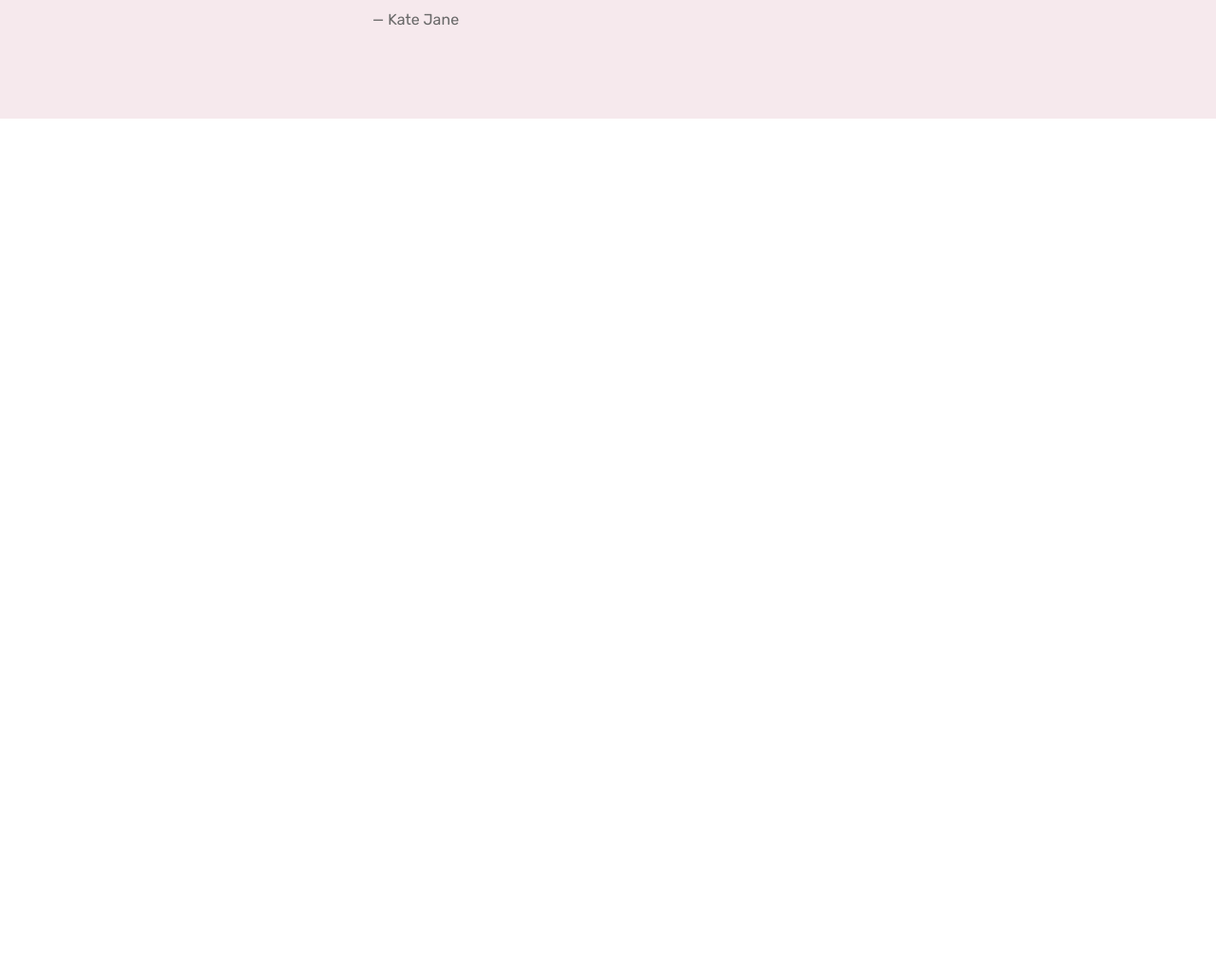
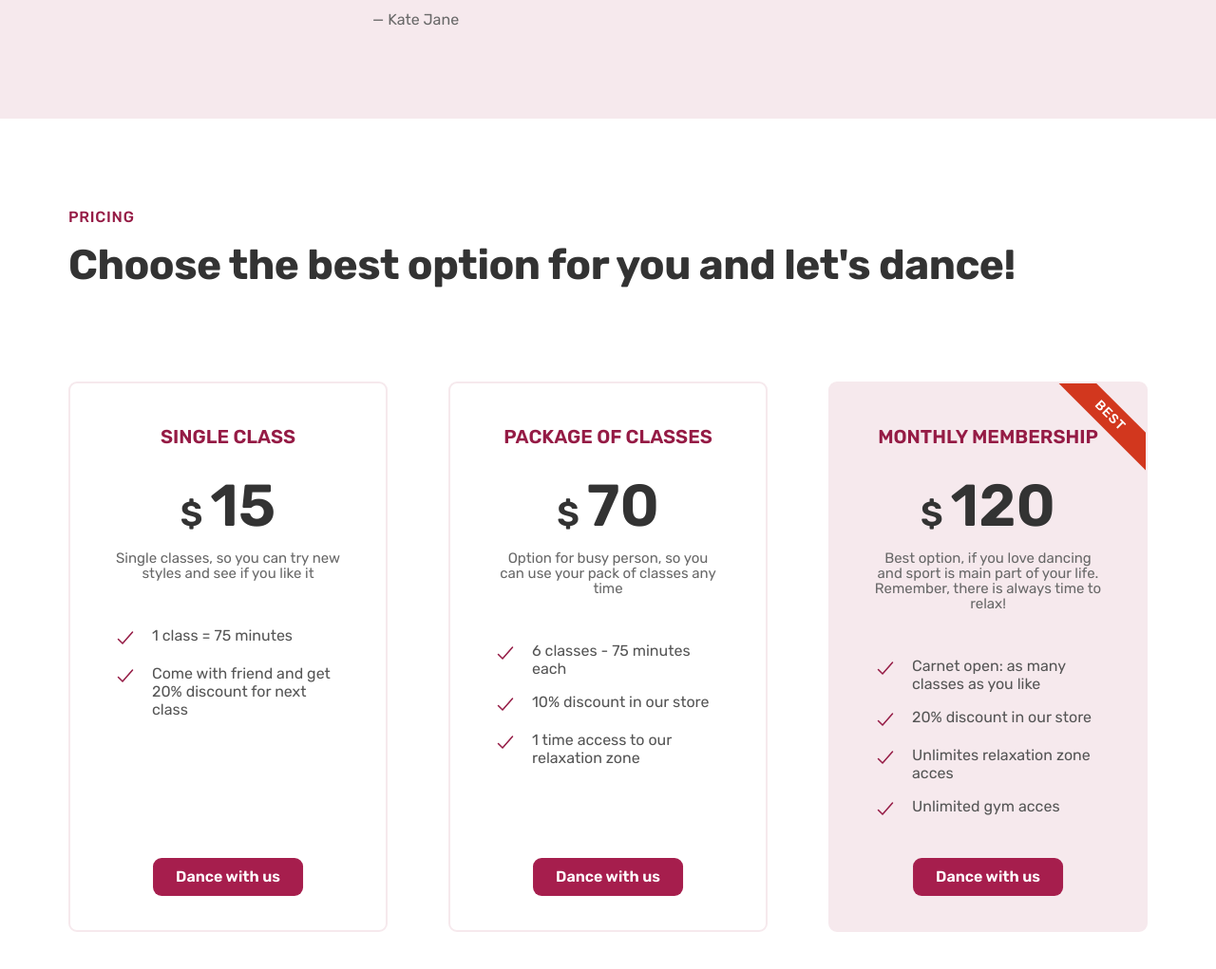
Before and after one commit to agataszus/efdance-website, a plain HTML site: page index.html in a window 1280 px wide. Shown: the part 4677-5698 px from the top of the page at 95% size. Before the commit the page ends 4802 px from the top, so only its background shows below. Drawn offline with nearby package versions, Linux system fonts and the light colour scheme.

Commit message:
feat(pricing section): added html and css for pricing section

```diff
--- a/css/style.css
+++ b/css/style.css
@@ -534,3 +534,113 @@
 .gallery-img {
   overflow: hidden;
 }
+
+/**********************************/
+/* PRICING SECTION */
+/**********************************/
+
+.prices-section {
+  padding: 9.6rem 0;
+}
+
+.pricing-card {
+  display: block;
+  padding: 4.6rem;
+  border: 2px solid #f6e9ed;
+  border-radius: 9px;
+  position: relative;
+  height: 58rem;
+}
+
+.pricing-card-best {
+  background-color: #f6e9ed;
+  overflow: hidden;
+}
+
+.pricing-header {
+  text-align: center;
+  margin-bottom: 4.8rem;
+}
+.pricing-name {
+  text-transform: uppercase;
+  font-size: 2rem;
+  font-weight: 600;
+  color: #951b45;
+  margin-bottom: 3.2rem;
+}
+
+.price {
+  font-size: 6.2rem;
+  font-weight: 600;
+  color: #333;
+  margin-bottom: 1.6rem;
+}
+
+.price-symbol {
+  font-size: 3.6rem;
+  margin-right: 8px;
+}
+
+.pricing-description {
+  font-size: 1.5rem;
+  line-height: 1.6rem;
+  color: #686868;
+}
+
+.pricing-attributes {
+  list-style: none;
+  font-size: 1.6rem;
+  line-height: 1.2;
+  color: #555;
+  display: flex;
+  flex-direction: column;
+  gap: 1.6rem;
+}
+
+.pricing-attributes li {
+  display: flex;
+  gap: 1.6rem;
+  align-items: flex-start;
+}
+
+.price-icon {
+  width: 2.4rem;
+  height: 2.4rem;
+  color: #951b45;
+  flex-shrink: 0;
+}
+
+.price-btn {
+  position: absolute;
+  left: 50%;
+  bottom: 3.6rem;
+  transform: translate(-50%, 0);
+}
+
+.price-btn:link,
+.price-btn:visited,
+.price-btn:hover,
+.price-btn:active {
+  font-size: 1.6rem;
+  padding: 1.2rem 2.4rem;
+}
+
+.price-card-best {
+  display: block;
+  padding: 0.7rem 5.8rem;
+  background-color: #d2371e;
+
+  position: absolute;
+  top: 2rem;
+  right: -4rem;
+  transform: rotate(45deg);
+}
+
+.price-card-best p {
+  font-size: 1.4rem;
+  font-weight: 500;
+  color: #fff;
+  text-align: center;
+  text-transform: uppercase;
+  letter-spacing: 0.75px;
+}
--- a/index.html
+++ b/index.html
@@ -476,6 +476,121 @@
           </figure>
         </div>
       </section>
+
+      <section class="prices-section">
+        <div class="container">
+          <span class="subheading">Pricing</span>
+          <h2 class="heading-secondary">
+            Choose the best option for you and let's dance!
+          </h2>
+        </div>
+        <div class="container grid grid--3-cols">
+          <div class="pricing-card">
+            <header class="pricing-header">
+              <p class="pricing-name">Single class</p>
+              <p class="price"><span class="price-symbol">$</span>15</p>
+              <p class="pricing-description">
+                Single classes, so you can try new styles and see if you like it
+              </p>
+            </header>
+            <ul class="pricing-attributes">
+              <li>
+                <ion-icon
+                  name="checkmark-outline"
+                  class="price-icon"
+                ></ion-icon>
+                <p>1 class = 75 minutes</p>
+              </li>
+              <li>
+                <ion-icon
+                  name="checkmark-outline"
+                  class="price-icon"
+                ></ion-icon>
+                <p>Come with friend and get 20% discount for next class</p>
+              </li>
+            </ul>
+            <a href="#" class="price-btn btn btn--full">Dance with us</a>
+          </div>
+          <div class="pricing-card">
+            <header class="pricing-header">
+              <p class="pricing-name">Package of classes</p>
+              <p class="price"><span class="price-symbol">$</span>70</p>
+              <p class="pricing-description">
+                Option for busy person, so you can use your pack of classes any
+                time
+              </p>
+            </header>
+            <ul class="pricing-attributes">
+              <li>
+                <ion-icon
+                  name="checkmark-outline"
+                  class="price-icon"
+                ></ion-icon>
+                <p>6 classes - 75 minutes each</p>
+              </li>
+              <li>
+                <ion-icon
+                  name="checkmark-outline"
+                  class="price-icon"
+                ></ion-icon>
+                <p>10% discount in our store</p>
+              </li>
+              <li>
+                <ion-icon
+                  name="checkmark-outline"
+                  class="price-icon"
+                ></ion-icon>
+                <p>1 time access to our relaxation zone</p>
+              </li>
+            </ul>
+            <a href="#" class="price-btn btn btn--full">Dance with us</a>
+          </div>
+          <div class="pricing-card pricing-card-best">
+            <header class="pricing-header">
+              <p class="pricing-name">Monthly membership</p>
+              <p class="price"><span class="price-symbol">$</span>120</p>
+              <p class="pricing-description">
+                Best option, if you love dancing and sport is main part of your
+                life. Remember, there is always time to relax!
+              </p>
+            </header>
+            <ul class="pricing-attributes">
+              <li>
+                <ion-icon
+                  name="checkmark-outline"
+                  class="price-icon"
+                ></ion-icon>
+                <p>Carnet open: as many classes as you like</p>
+              </li>
+              <li>
+                <ion-icon
+                  name="checkmark-outline"
+                  class="price-icon"
+                ></ion-icon>
+                <p>20% discount in our store</p>
+              </li>
+              <li>
+                <ion-icon
+                  name="checkmark-outline"
+                  class="price-icon"
+                ></ion-icon>
+                <p>Unlimites relaxation zone acces</p>
+              </li>
+              <li>
+                <ion-icon
+                  name="checkmark-outline"
+                  class="price-icon"
+                ></ion-icon>
+                <p>Unlimited gym acces</p>
+              </li>
+            </ul>
+            <a href="#" class="price-btn btn btn--full">Dance with us</a>
+            <div class="price-card-best">
+              <p>Best</p>
+            </div>
+          </div>
+        </div>
+      </section>
     </main>
 
     <script
```
Also changed, not shown: img/app/app-screen-2.png, 1 other file.
